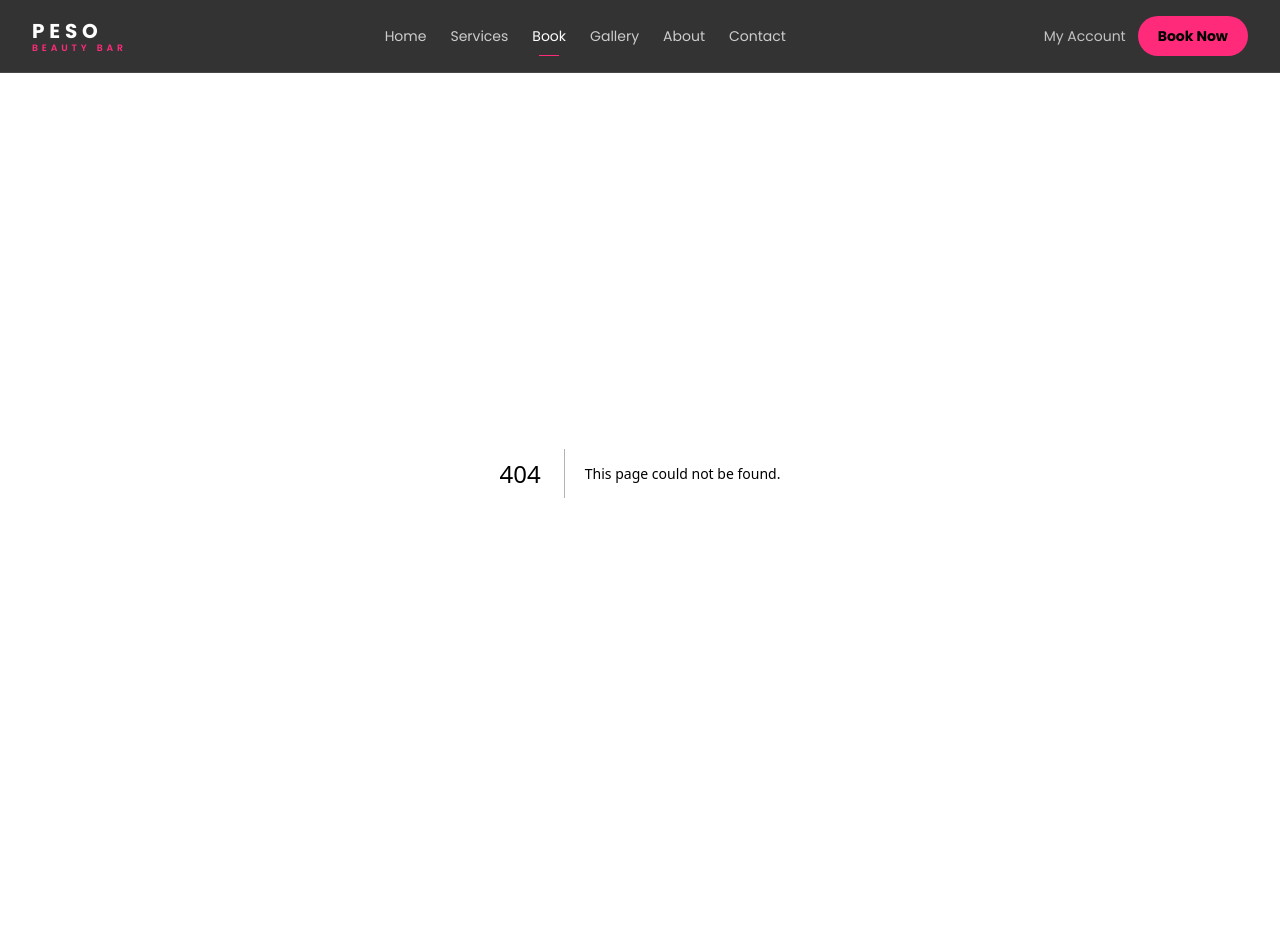
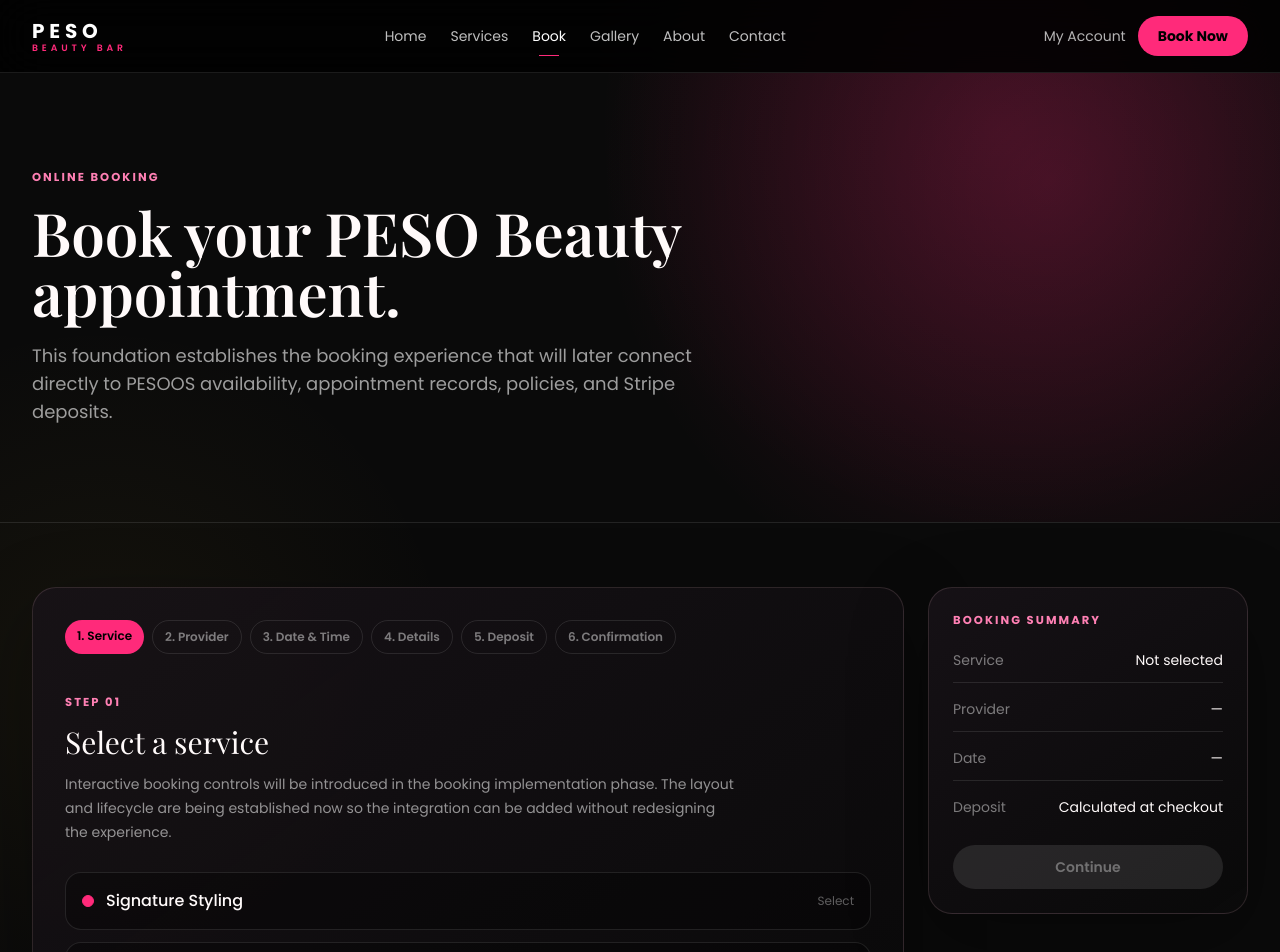
Before and after one commit to Hassan-Industries/peso-beauty-web, a Next.js app: page /book in a window 1280 px wide. Before the commit this address had no page. Shown: the top 952 px of the page. Built offline with nearby package versions, Linux system fonts and the light colour scheme; a web font is replaced by a local one.

Commit message:
feat: add booking route foundation

```diff
--- /dev/null
+++ b/app/book/page.tsx
@@ -0,0 +1,71 @@
+import { PageHero } from "@/components/ui/page-hero";
+
+const steps = ["Service", "Provider", "Date & Time", "Details", "Deposit", "Confirmation"];
+
+export default function BookPage() {
+  return (
+    <>
+      <PageHero
+        eyebrow="Online Booking"
+        title="Book your PESO Beauty appointment."
+        description="This foundation establishes the booking experience that will later connect directly to PESOOS availability, appointment records, policies, and Stripe deposits."
+      />
+
+      <section className="mx-auto max-w-7xl px-5 py-16 lg:px-8">
+        <div className="grid gap-6 lg:grid-cols-[1fr_320px]">
+          <div className="peso-panel rounded-3xl p-6 sm:p-8">
+            <div className="flex flex-wrap gap-2">
+              {steps.map((step, index) => (
+                <div
+                  key={step}
+                  className={`rounded-full px-3 py-2 text-xs font-semibold ${
+                    index === 0 ? "bg-peso-pink text-black" : "border border-white/10 text-white/45"
+                  }`}
+                >
+                  {index + 1}. {step}
+                </div>
+              ))}
+            </div>
+
+            <div className="mt-10">
+              <p className="peso-eyebrow">Step 01</p>
+              <h2 className="mt-3 font-[family-name:var(--font-display)] text-3xl">Select a service</h2>
+              <p className="mt-3 max-w-2xl text-sm leading-6 text-white/55">
+                Interactive booking controls will be introduced in the booking implementation phase. The layout and lifecycle are being established now so the integration can be added without redesigning the experience.
+              </p>
+
+              <div className="mt-7 grid gap-3">
+                {["Signature Styling", "Protective Styling", "Specialty Services", "Consultation"].map((service, index) => (
+                  <button
+                    key={service}
+                    type="button"
+                    className="flex w-full items-center justify-between rounded-2xl border border-white/10 bg-black/30 p-4 text-left transition hover:border-peso-pink/40"
+                  >
+                    <span className="flex items-center gap-3">
+                      <span className={`h-3 w-3 rounded-full border ${index === 0 ? "border-peso-pink bg-peso-pink" : "border-white/35"}`} />
+                      <span className="font-medium">{service}</span>
+                    </span>
+                    <span className="text-xs text-white/35">Select</span>
+                  </button>
+                ))}
+              </div>
+            </div>
+          </div>
+
+          <aside className="peso-panel h-fit rounded-3xl p-6 lg:sticky lg:top-28">
+            <p className="peso-eyebrow">Booking Summary</p>
+            <div className="mt-5 space-y-4 text-sm">
+              <div className="flex justify-between gap-4 border-b border-white/10 pb-3"><span className="text-white/45">Service</span><span>Not selected</span></div>
+              <div className="flex justify-between gap-4 border-b border-white/10 pb-3"><span className="text-white/45">Provider</span><span>—</span></div>
+              <div className="flex justify-between gap-4 border-b border-white/10 pb-3"><span className="text-white/45">Date</span><span>—</span></div>
+              <div className="flex justify-between gap-4"><span className="text-white/45">Deposit</span><span>Calculated at checkout</span></div>
+            </div>
+            <button type="button" disabled className="mt-7 w-full rounded-full bg-white/10 px-5 py-3 text-sm font-semibold text-white/35">
+              Continue
+            </button>
+          </aside>
+        </div>
+      </section>
+    </>
+  );
+}
```
